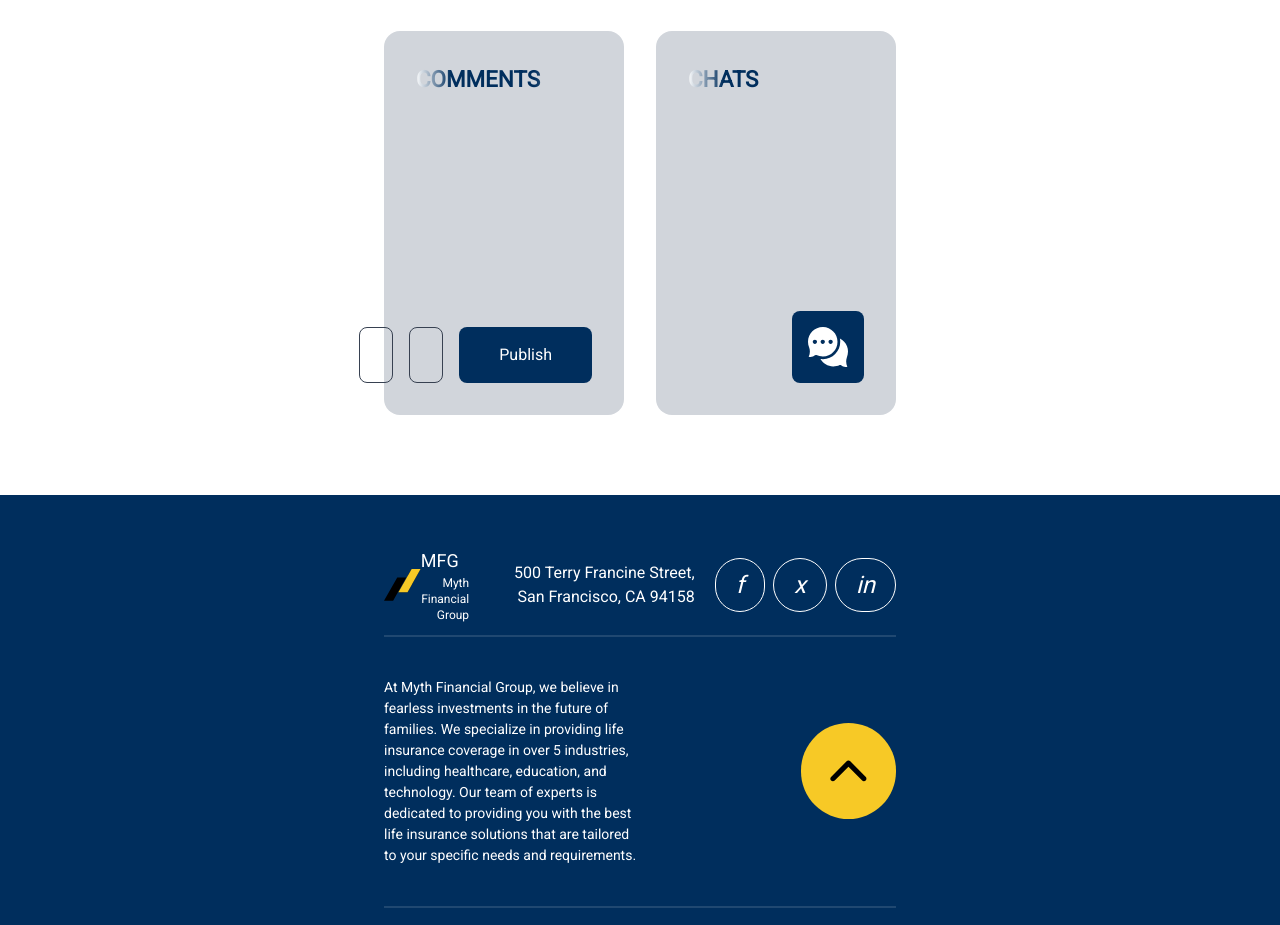
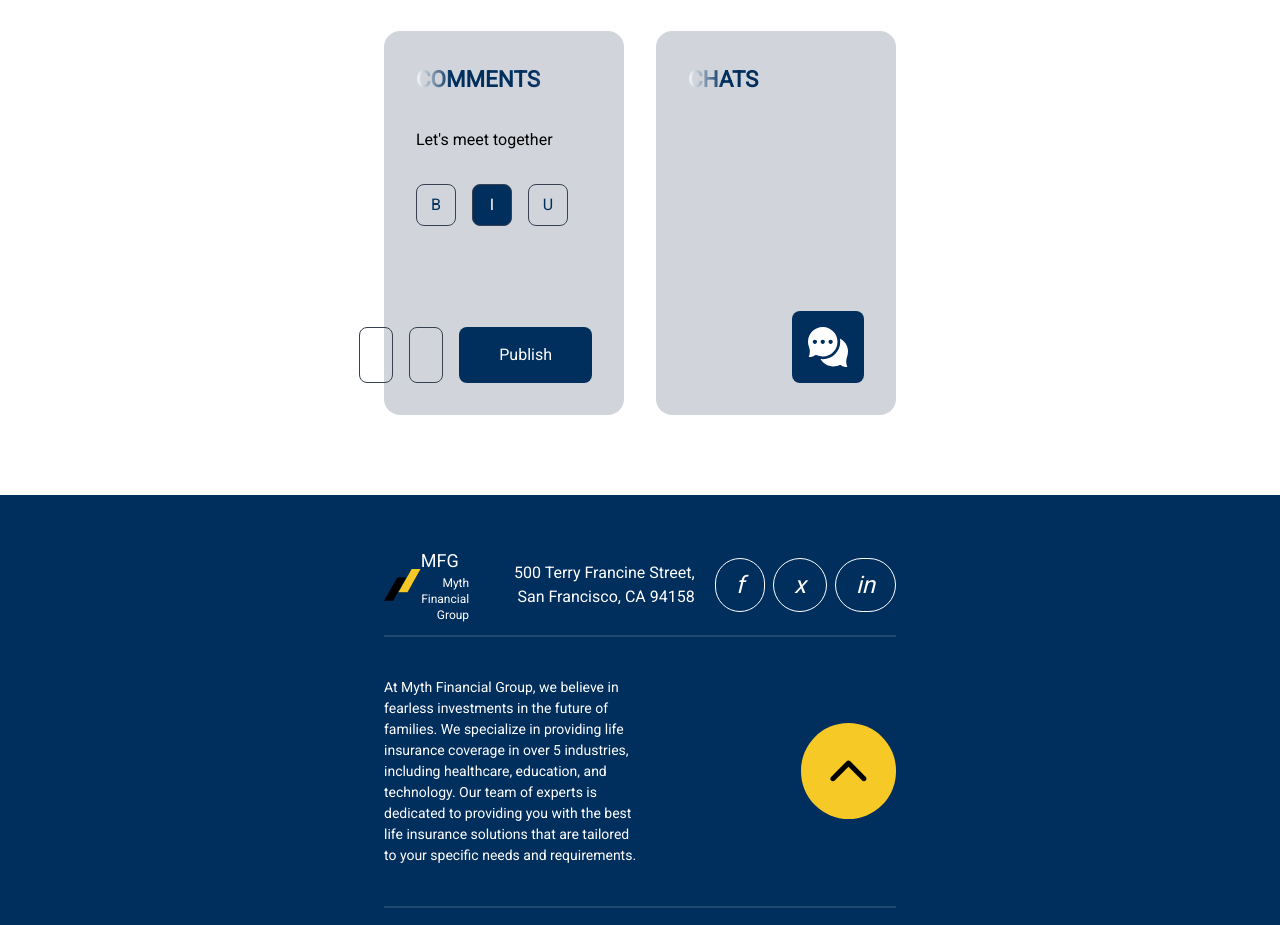
Before and after one commit to Crypto-git-dev/MFG-Frontend, a React (Create React App) app: page /agent in a window 1280 px wide. Shown: the part 1151-2076 px from the top of the page. Built offline with nearby package versions, Linux system fonts and the light colour scheme; what tailwindcss-gradients would draw is missing.

Commit message:
Add three buttons to agent page

```diff
--- a/src/components/agent/communication.jsx
+++ b/src/components/agent/communication.jsx
@@ -13,6 +13,18 @@ const AgentCommunication = (props) => {
 				>
 					COMMENTS
 				</h1>
+				<h1>Let's meet together</h1>
+				<div className="flex flex-row gap-4">
+					<button className="p-2 w-10 rounded-lg border border-gray-700 text-[#002E5D]">
+						<h1 className="text-md">B</h1>
+					</button>
+					<button className="p-2 w-10 rounded-lg border border-gray-700 bg-[#002E5D] text-white">
+						<h1 className="text-md">I</h1>
+					</button>
+					<button className="p-2 w-10 rounded-lg border border-gray-700 text-[#002E5D]">
+						<h1 className="text-md">U</h1>
+					</button>
+				</div>
 				<div className="bottom-8 right-8 absolute">
 					<div className="flex flex-row gap-4">
 						<button className="p-4 rounded-lg border border-gray-700">
```
